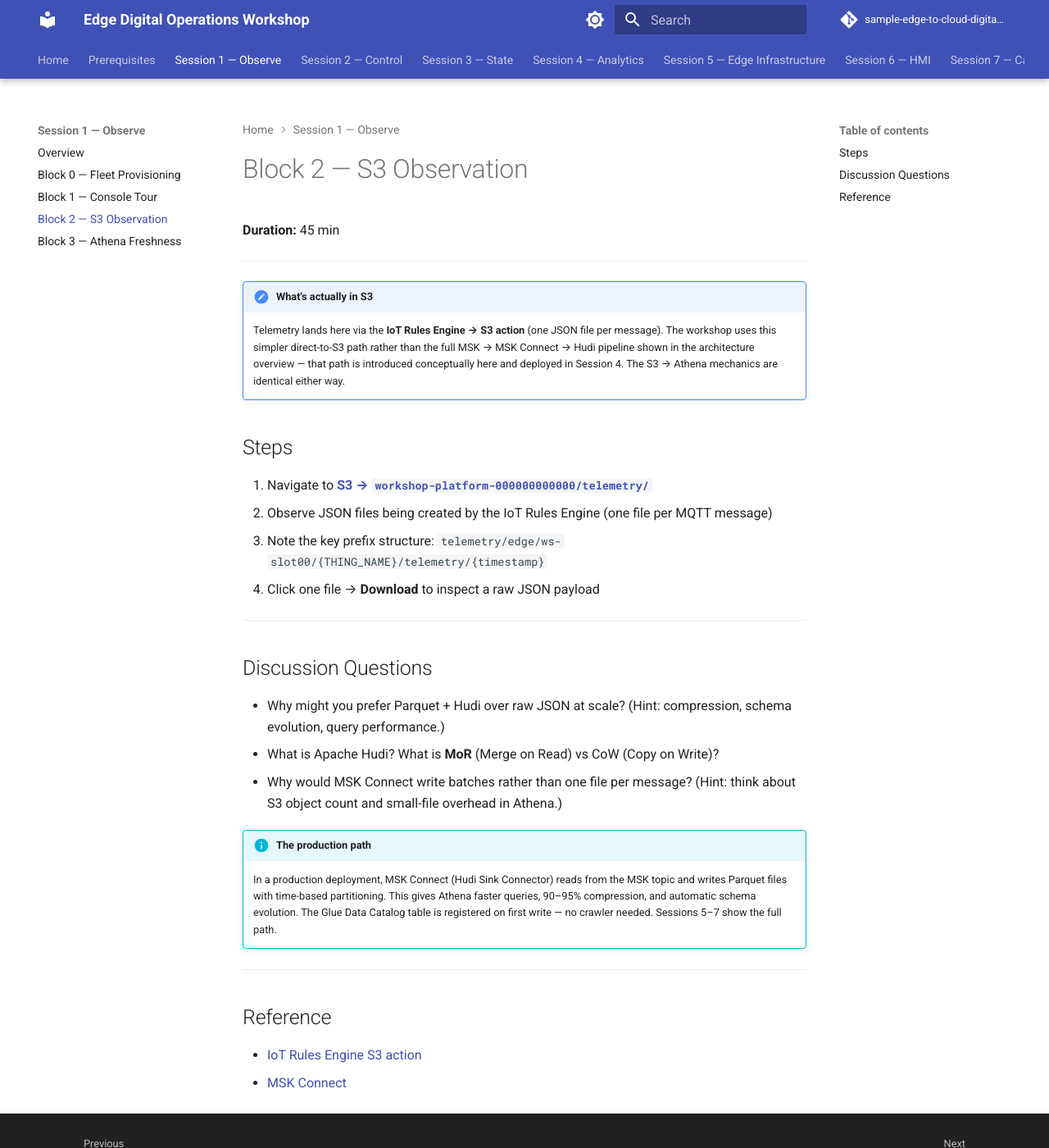
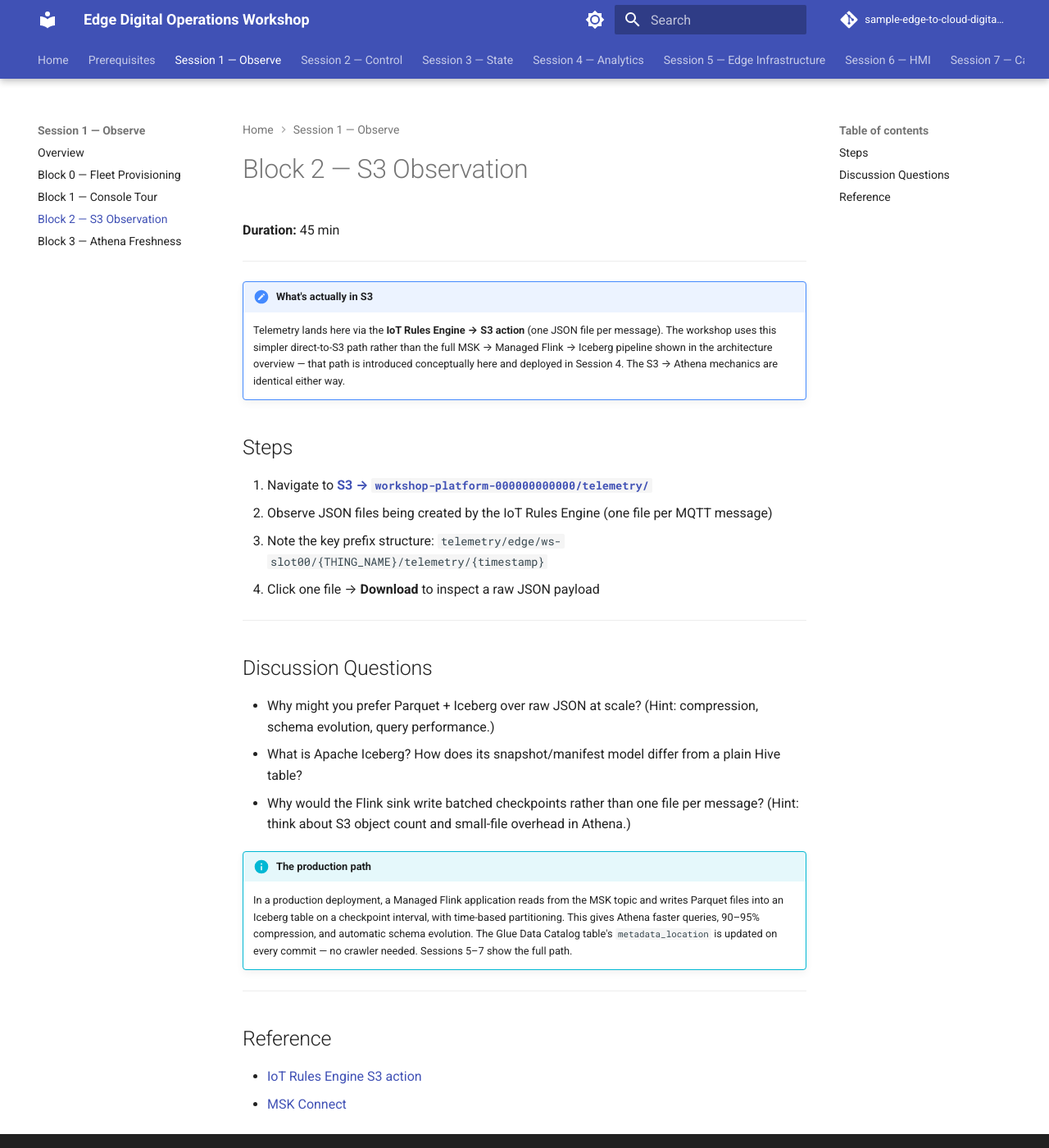
Before and after one commit to aws-samples/sample-edge-to-cloud-digital-ops-workshop, an MkDocs documentation site: the page built from workshop/01-observe/block-2-s3.md, in a window 1280 px wide and 1400 px high. Shown: the whole window at 82% size. Built offline with MkDocs 1.6.1 and Material for MkDocs 9.7.7, drawn with Linux system fonts in a browser that asks for light colours; comment, search, counter and statistics services are not loaded.

Commit message:
docs: swap Hudi references for Managed Flink + Iceberg in index.md and block-2-s3.md
Refs #119

```diff
--- a/workshop/01-observe/block-2-s3.md
+++ b/workshop/01-observe/block-2-s3.md
@@ -5,7 +5,7 @@
 ---
 
 !!! note "What's actually in S3"
-    Telemetry lands here via the **IoT Rules Engine → S3 action** (one JSON file per message). The workshop uses this simpler direct-to-S3 path rather than the full MSK → MSK Connect → Hudi pipeline shown in the architecture overview — that path is introduced conceptually here and deployed in Session 4. The S3 → Athena mechanics are identical either way.
+    Telemetry lands here via the **IoT Rules Engine → S3 action** (one JSON file per message). The workshop uses this simpler direct-to-S3 path rather than the full MSK → Managed Flink → Iceberg pipeline shown in the architecture overview — that path is introduced conceptually here and deployed in Session 4. The S3 → Athena mechanics are identical either way.
 
 ## Steps
 
@@ -18,12 +18,12 @@
 
 ## Discussion Questions
 
-- Why might you prefer Parquet + Hudi over raw JSON at scale? (Hint: compression, schema evolution, query performance.)
-- What is Apache Hudi? What is **MoR** (Merge on Read) vs CoW (Copy on Write)?
-- Why would MSK Connect write batches rather than one file per message? (Hint: think about S3 object count and small-file overhead in Athena.)
+- Why might you prefer Parquet + Iceberg over raw JSON at scale? (Hint: compression, schema evolution, query performance.)
+- What is Apache Iceberg? How does its snapshot/manifest model differ from a plain Hive table?
+- Why would the Flink sink write batched checkpoints rather than one file per message? (Hint: think about S3 object count and small-file overhead in Athena.)
 
 !!! info "The production path"
-    In a production deployment, MSK Connect (Hudi Sink Connector) reads from the MSK topic and writes Parquet files with time-based partitioning. This gives Athena faster queries, 90–95% compression, and automatic schema evolution. The Glue Data Catalog table is registered on first write — no crawler needed. Sessions 5–7 show the full path.
+    In a production deployment, a Managed Flink application reads from the MSK topic and writes Parquet files into an Iceberg table on a checkpoint interval, with time-based partitioning. This gives Athena faster queries, 90–95% compression, and automatic schema evolution. The Glue Data Catalog table's `metadata_location` is updated on every commit — no crawler needed. Sessions 5–7 show the full path.
 
 ---
 
```
Also changed, not shown: workshop/01-observe/index.md (+2 -2 lines), workshop/index.md (+5 -5 lines).
